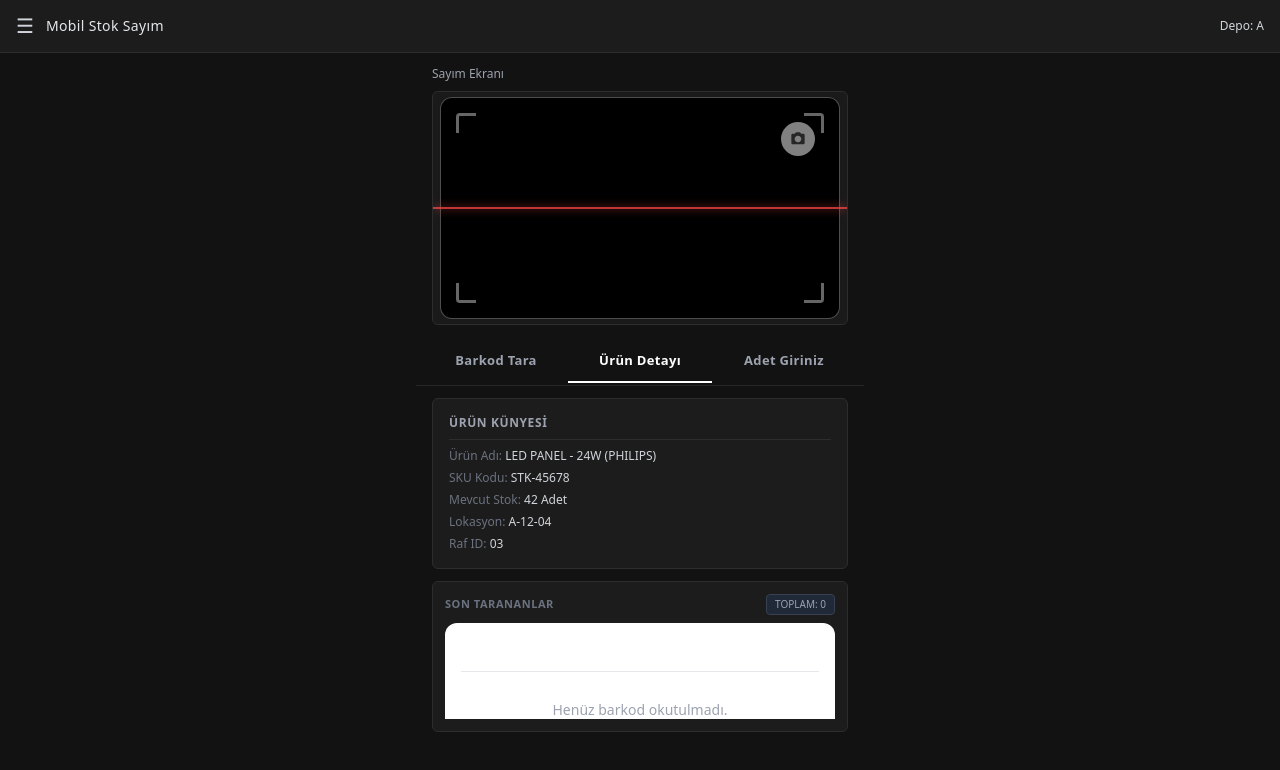
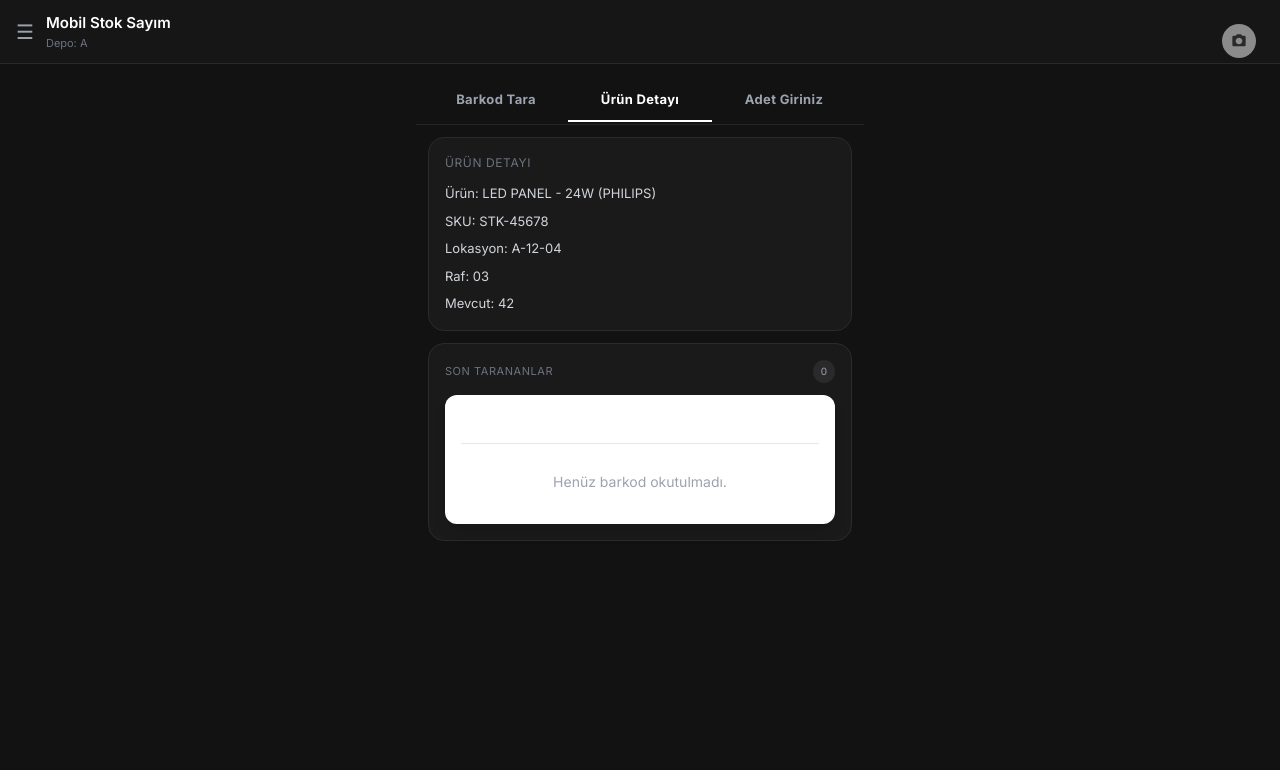
Before and after one commit to celalkale-gitcode/Ayakkabi_Erp, a Next.js app in the folder frontend/: page /dashboard/inventory in a window 1280 px wide. Both pictures are taken after a click on the button "Ürün Detayı". Shown: the top 770 px of the page. Built offline with nearby package versions, Linux system fonts and the light colour scheme.

Commit message:
Update page.tsx

```diff
--- a/frontend/src/app/dashboard/inventory/page.tsx
+++ b/frontend/src/app/dashboard/inventory/page.tsx
@@ -1,70 +1,116 @@
 'use client';
 
-import { useState, useRef, useEffect } from 'react';
+import { useState } from 'react';
 
-// Bileşen Importları
+// COMPONENTS
 import BarkodScanner from '@/features/inventory/components/BarcodeScanner';
 import ScanHistoryList from '@/features/inventory/components/ScanHistoryList';
 import ManualProductModal from '@/features/inventory/components/ManualProductModal';
 import CameraButton from '@/features/inventory/components/CameraButton';
-import TabMenu, { TabType } from '@/features/inventory/components/TabMenu'; // Güncellenen TabMenu bileşeni import edildi
+import TabMenu, {
+  TabType,
+} from '@/features/inventory/components/TabMenu';
 
-// Zustand Store ve API Servis Katmanları
+// STORE & API
 import { useInventoryStore } from '@/features/inventory/store/useInventoryStore';
 import { inventoryApi } from '@/features/inventory/services/inventoryApi';
-import { ManualProductPayload, ScannedItem } from '@/features/inventory/types/inventory.types';
+
+import type {
+  ManualProductPayload,
+} from '@/features/inventory/types/inventory.types';
 
 export default function InventoryPage() {
+
   const [barcode, setBarcode] = useState('');
-  const [activeTab, setActiveTab] = useState<TabType>('scan');
-  const [showManualModal, setShowManualModal] = useState(false);
-  const [showSelectionModal, setShowSelectionModal] = useState(false);
-  const [lastScanned, setLastScanned] = useState<string | null>(null);
-  const [isLoading, setIsLoading] = useState(false);
+  const [activeTab, setActiveTab] =
+    useState<TabType>('scan');
 
-  // Görseldeki varsayılan miktar değeri (45)
-  const [quantityInput, setQuantityInput] = useState<number>(45);
+  const [showManualModal, setShowManualModal] =
+    useState(false);
 
-  // Görseldeki LED Panel Bilgileri
-  const [currentProduct, setCurrentProduct] = useState<{
-    name: string;
-    location: string;
-    shelf: string;
-    currentStock: number;
-    sku: string;
-  }>({
+  const [showSelectionModal, setShowSelectionModal] =
+    useState(false);
+
+  const [lastScanned, setLastScanned] =
+    useState<string | null>(null);
+
+  const [isLoading, setIsLoading] =
+    useState(false);
+
+  const [scannerOpen, setScannerOpen] =
+    useState(false);
+
+  const [quantityInput, setQuantityInput] =
+    useState<number>(45);
+
+  const [currentProduct, setCurrentProduct] =
+    useState({
       name: 'LED PANEL - 24W (PHILIPS)',
       location: 'A-12-04',
       shelf: '03',
       currentStock: 42,
-    sku: 'STK-45678'
+      sku: 'STK-45678',
     });
 
-  // Zustand Store Bağlantısı
-  const { scannedItems, addScannedItem } = useInventoryStore();
+  const {
+    scannedItems,
+    addScannedItem,
+  } = useInventoryStore();
 
+  // BARKOD OKUNDU
   const handleBarcode = async (code: string) => {
+
     setBarcode(code);
-    if (lastScanned === code || isLoading) return;
+
+    if (lastScanned === code || isLoading) {
+      return;
+    }
+
     setLastScanned(code);
-    setTimeout(() => setLastScanned(null), 2000);
+
+    setTimeout(() => {
+      setLastScanned(null);
+    }, 2000);
 
     try {
+
       setIsLoading(true);
-      const data = await inventoryApi.scanBarcode(code);
+
+      const data =
+        await inventoryApi.scanBarcode(code);
+
       if (data && data.success !== false) {
+
         let resolvedSku = data.sku || code;
-        let resolvedStock = typeof data.yeniStok === 'number' ? data.yeniStok : 42;
-        let productName = data.modelAdi || 'LED PANEL - 24W (PHILIPS)';
+
+        let resolvedStock =
+          typeof data.yeniStok === 'number'
+            ? data.yeniStok
+            : 42;
+
+        let productName =
+          data.modelAdi ||
+          'LED PANEL - 24W (PHILIPS)';
 
         if (data.varyantlar) {
-          const targetVariant = data.varyantlar.find((v: any) =>
-            v.barkodlar?.some((b: any) => b.barkod === code) || v.sku === code
+
+          const targetVariant =
+            data.varyantlar.find((v: any) =>
+              v.barkodlar?.some(
+                (b: any) => b.barkod === code
+              ) || v.sku === code
             );
+
           if (targetVariant) {
+
             resolvedSku = targetVariant.sku;
-            resolvedStock = targetVariant.stokMiktari;
-            productName = data.modelAdi || 'LED PANEL - 24W (PHILIPS)';
+
+            resolvedStock =
+              targetVariant.stokMiktari;
+
+            productName =
+              data.modelAdi ||
+              'LED PANEL - 24W (PHILIPS)';
           }
         }
 
@@ -73,53 +119,94 @@ export default function InventoryPage() {
           location: data.lokasyon || 'A-12-04',
           shelf: data.raf || '03',
           currentStock: resolvedStock,
-          sku: resolvedSku
+          sku: resolvedSku,
         });
-        setQuantityInput(45); // Varsayılan görsel değeri
+
+        setQuantityInput(45);
+
         setActiveTab('quantity');
+
+        setScannerOpen(false);
+
       } else {
+
         setShowSelectionModal(true);
       }
+
     } catch (error: any) {
-      if (error.response?.data?.code === 'PRODUCT_NOT_FOUND' || error.response?.status === 404) {
+
+      if (
+        error.response?.data?.code ===
+          'PRODUCT_NOT_FOUND' ||
+        error.response?.status === 404
+      ) {
+
         setShowSelectionModal(true);
+
       } else {
-        console.error('Sistem hatası:', error);
+
+        console.error(
+          'Sistem hatası:',
+          error
+        );
       }
+
     } finally {
+
       setIsLoading(false);
     }
   };
 
+  // HIZLI EKLE
   const handleQuickAdd = async () => {
+
     try {
+
       setIsLoading(true);
+
       const payload: ManualProductPayload = {
         barkod: barcode,
         urunAdi: 'Hızlı Eklenen Ürün',
         renk: 'Standart',
         beden: 'Standart',
         sku: 'SKU-' + barcode,
-        miktar: 1
+        miktar: 1,
       };
-      const res = await inventoryApi.createManualProduct(payload);
+
+      const res =
+        await inventoryApi.createManualProduct(
+          payload
+        );
+
       addScannedItem({
         success: true,
         sku: res.sku || payload.sku,
-        yeniStok: res.yeniStok || payload.miktar
+        yeniStok:
+          res.yeniStok || payload.miktar,
       });
+
       setShowSelectionModal(false);
+
       setActiveTab('scan');
+
     } catch (err) {
+
       console.error(err);
+
     } finally {
+
       setIsLoading(false);
     }
   };
 
-  const handleManualFormSubmit = async (formData: any) => {
+  // MANUEL EKLE
+  const handleManualFormSubmit =
+    async (formData: any) => {
+
       try {
+
         setIsLoading(true);
+
         const payload: ManualProductPayload = {
           barkod: barcode,
           urunAdi: formData.urunAdi,
@@ -127,236 +214,419 @@ export default function InventoryPage() {
           renk: formData.renk,
           beden: formData.beden,
           sku: formData.sku || barcode,
-        miktar: Number(formData.miktar) || 1
+          miktar:
+            Number(formData.miktar) || 1,
         };
-      const res = await inventoryApi.createManualProduct(payload);
+
+        const res =
+          await inventoryApi.createManualProduct(
+            payload
+          );
+
         addScannedItem({
           success: true,
           sku: res.sku || payload.sku,
-        yeniStok: res.yeniStok || payload.miktar
+          yeniStok:
+            res.yeniStok || payload.miktar,
         });
+
         setShowManualModal(false);
+
         setActiveTab('scan');
+
       } catch (err) {
+
         console.error(err);
+
       } finally {
+
         setIsLoading(false);
       }
     };
 
+  // ONAY
   const handleConfirmQuantity = async () => {
-    if (!currentProduct) return;
+
     try {
+
       setIsLoading(true);
+
       const payload: ManualProductPayload = {
-        barkod: barcode || currentProduct.sku,
+        barkod:
+          barcode || currentProduct.sku,
         urunAdi: currentProduct.name,
         renk: 'Mevcut',
         beden: 'Mevcut',
         sku: currentProduct.sku,
-        miktar: quantityInput
+        miktar: quantityInput,
       };
-      const res = await inventoryApi.createManualProduct(payload);
+
+      const res =
+        await inventoryApi.createManualProduct(
+          payload
+        );
+
       addScannedItem({
         success: true,
         sku: res.sku || currentProduct.sku,
-        yeniStok: res.yeniStok || quantityInput
+        yeniStok:
+          res.yeniStok || quantityInput,
       });
+
       setBarcode('');
+
       setActiveTab('scan');
+
     } catch (err) {
-      console.error('Stok onaylanamadı:', err);
+
+      console.error(
+        'Stok onaylanamadı:',
+        err
+      );
+
     } finally {
+
       setIsLoading(false);
     }
   };
 
   return (
-    // Tüm sayfa görseldeki gibi mat, koyu antrasit/siyah [#121212] yapıldı
-    <div className="min-h-screen bg-[#121212] text-white flex flex-col font-sans select-none antialiased">
 
-      {/* 1. ÜST HEADER BAR (Görseldeki Koyu Ton ve İnce Alt Çizgi) */}
-      <div className="bg-[#1c1c1c] border-b border-[#2d2d2d] sticky top-0 z-40">
-        <div className="px-4 py-3 flex justify-between items-center">
+    <div className="min-h-screen bg-[#121212] text-white">
+
+      {/* HEADER */}
+      <div className="sticky top-0 z-50 border-b border-[#2a2a2a] bg-[#181818]/95 backdrop-blur">
+
+        <div className="flex items-center justify-between px-4 py-3">
+
           <div className="flex items-center gap-3">
-            <span className="text-xl text-gray-300 cursor-pointer hover:text-white transition">☰</span>
-            <h1 className="text-sm font-medium tracking-wide text-gray-200">Mobil Stok Sayım</h1>
-          </div>
-          <span className="text-[12px] text-gray-300 font-normal">
+
+            <button className="text-gray-400 text-xl">
+              ☰
+            </button>
+
+            <div>
+
+              <h1 className="text-[15px] font-semibold text-white">
+                Mobil Stok Sayım
+              </h1>
+
+              <p className="text-[11px] text-gray-500">
                 Depo: A
-          </span>
-        </div>
+              </p>
+
             </div>
 
-      {/* Ana Mobil Çerçeve Kapsayıcısı */}
-      <div className="flex-1 w-full max-w-md mx-auto flex flex-col">
-
-        {/* Taram Ekranı Başlığı ve Kamera Alanı */}
-        <div className="px-4 pt-3 space-y-2">
-          <h2 className="text-[12px] text-gray-400 font-normal">Sayım Ekranı</h2>
-
-          {/* Kamera / Barkod Tarama Çerçevesi */}
-          <div className="relative w-full aspect-[16/9] bg-[#1a1a1a] rounded-md border border-[#2d2d2d] overflow-hidden flex items-center justify-center">
-            <BarkodScanner onResult={handleBarcode} />
-            {/* Görseldeki kırmızı lazer simülasyon çizgisi */}
-            <div className="absolute inset-x-0 h-[1.5px] bg-red-500 opacity-80 shadow-[0_0_8px_#ef4444]" />
-          </div>
           </div>
 
-        {/* 2. PRO TAB MENÜ (Kamera alanının tam altına yerleştirildi) */}
-        <div className="mt-3">
-          <TabMenu activeTab={activeTab} setActiveTab={setActiveTab} />
+          {/* CAMERA BUTTON */}
+          <CameraButton
+            active={scannerOpen}
+            onClick={() =>
+              setScannerOpen(!scannerOpen)
+            }
+          />
+
         </div>
 
-        {/* 3. DİNAMİK İÇERİK ALANI */}
-        <div className="flex-1 px-4 py-3 space-y-3 overflow-y-auto">
+      </div>
 
-          {/* SEKME A: BARKOD TARA AKTİF MODU İÇİN EK BİLGİ KARTLARI */}
-          {activeTab === 'scan' && (
-            <div className="bg-[#1c1c1c] rounded-md border border-[#2d2d2d] p-3 space-y-2">
-              <p className="text-[11px] font-bold text-gray-500 uppercase tracking-wider">Son Okunan Barkod</p>
-              <div className="bg-[#121212] border border-[#2d2d2d] rounded p-2 flex justify-between items-center">
-                {barcode ? (
-                  <p className="text-sm font-mono text-gray-300 break-all">{barcode}</p>
-                ) : (
-                  <p className="text-gray-500 text-xs italic">Okutma bekleniyor...</p>
-                )}
-                {isLoading && <div className="w-3 h-3 border-2 border-white border-t-transparent rounded-full animate-spin" />}
-              </div>
+      {/* CONTENT */}
+      <div className="w-full max-w-md mx-auto pb-28">
+
+        {/* SCANNER */}
+        {scannerOpen && (
+          <div className="px-[8px] pt-[8px]">
+
+            <BarkodScanner
+              onResult={handleBarcode}
+            />
+
           </div>
         )}
 
-          {/* SEKME B: GENİŞ ÜRÜN DETAYI MODU */}
-          {activeTab === 'detail' && (
-            <div className="bg-[#1c1c1c] p-4 rounded-md border border-[#2d2d2d] space-y-2">
-              <h3 className="text-xs uppercase tracking-wider text-gray-400 font-bold border-b border-[#2d2d2d] pb-2">Ürün Künyesi</h3>
-              <div className="text-xs space-y-1.5 text-gray-300">
-                <p><span className="text-gray-500">Ürün Adı:</span> {currentProduct.name}</p>
-                <p><span className="text-gray-500">SKU Kodu:</span> {currentProduct.sku}</p>
-                <p><span className="text-gray-500">Mevcut Stok:</span> {currentProduct.currentStock} Adet</p>
-                <p><span className="text-gray-500">Lokasyon:</span> {currentProduct.location}</p>
-                <p><span className="text-gray-500">Raf ID:</span> {currentProduct.shelf}</p>
+        {/* TAB MENU */}
+        <div className="mt-3">
+          <TabMenu
+            activeTab={activeTab}
+            setActiveTab={setActiveTab}
+          />
         </div>
+
+        {/* BODY */}
+        <div className="space-y-3 px-3 py-3">
+
+          {/* SCAN TAB */}
+          {activeTab === 'scan' && (
+
+            <div className="rounded-2xl border border-[#2b2b2b] bg-[#1a1a1a] p-4">
+
+              <div className="mb-2 flex items-center justify-between">
+
+                <p className="text-[11px] uppercase tracking-wider text-gray-500">
+                  Son Okunan Barkod
+                </p>
+
+                {isLoading && (
+                  <div className="h-4 w-4 animate-spin rounded-full border-2 border-white border-t-transparent" />
+                )}
+
+              </div>
+
+              <div className="rounded-xl border border-[#2f2f2f] bg-[#111111] p-3">
+
+                {barcode ? (
+
+                  <p className="break-all font-mono text-[15px] text-green-400">
+                    {barcode}
+                  </p>
+
+                ) : (
+
+                  <p className="text-[13px] text-gray-500">
+                    Barkod okutulmadı
+                  </p>
+
+                )}
+
+              </div>
+
             </div>
           )}
 
-          {/* SEKME C VEYA GENEL GÖRÜNÜM: ÜRÜN BİLGİLERİ VE MİKTAR PANELİ */}
-          {/* Görselde sekmelerin altında direkt bu panel açık olduğu için activeTab koşulundan bağımsız veya quantity sekmesinde gösterilebilir */}
-          {activeTab === 'quantity' && (
-            <div className="space-y-3">
-              {/* Ürün Künyesi Kartı */}
-              <div className="bg-[#1c1c1c] p-3 rounded-md border border-[#2d2d2d] space-y-1 text-left">
-                <p className="text-[13px] font-medium text-gray-200">
-                  ÜRÜN ADI: {currentProduct?.name}
+          {/* DETAIL TAB */}
+          {activeTab === 'detail' && (
+
+            <div className="rounded-2xl border border-[#2b2b2b] bg-[#1a1a1a] p-4 space-y-3">
+
+              <h2 className="text-[12px] uppercase tracking-wider text-gray-500">
+                Ürün Detayı
+              </h2>
+
+              <div className="space-y-2 text-[13px] text-gray-300">
+
+                <p>
+                  Ürün:
+                  {' '}
+                  {currentProduct.name}
                 </p>
-                <p className="text-[12px] text-gray-400">
-                  Lokasyon: {currentProduct?.location}
+
+                <p>
+                  SKU:
+                  {' '}
+                  {currentProduct.sku}
                 </p>
-                <p className="text-[12px] text-gray-400">
-                  Raf: {currentProduct?.shelf}
+
+                <p>
+                  Lokasyon:
+                  {' '}
+                  {currentProduct.location}
                 </p>
+
+                <p>
+                  Raf:
+                  {' '}
+                  {currentProduct.shelf}
+                </p>
+
+                <p>
+                  Mevcut:
+                  {' '}
+                  {currentProduct.currentStock}
+                </p>
+
               </div>
 
-              {/* Sayım Miktar Paneli */}
-              <div className="bg-[#1c1c1c] p-3 rounded-md border border-[#2d2d2d] space-y-3">
-                <p className="text-[12px] text-gray-300">
-                  Mevcut: {currentProduct?.currentStock} Adet
+            </div>
+          )}
+
+          {/* QUANTITY TAB */}
+          {activeTab === 'quantity' && (
+
+            <div className="space-y-3">
+
+              <div className="rounded-2xl border border-[#2b2b2b] bg-[#1a1a1a] p-4">
+
+                <p className="text-[13px] text-white">
+                  {currentProduct.name}
                 </p>
 
-                {/* Dev Miktar Giriş Kutusu */}
-                <div className="flex items-center justify-between bg-[#121212] border border-[#2d2d2d] rounded-md px-3 py-1.5">
-                  <span className="text-[12px] text-gray-400">Miktar Girin:</span>
+                <p className="mt-1 text-[12px] text-gray-500">
+                  Raf:
+                  {' '}
+                  {currentProduct.shelf}
+                  {' • '}
+                  Lokasyon:
+                  {' '}
+                  {currentProduct.location}
+                </p>
+
+              </div>
+
+              <div className="rounded-2xl border border-[#2b2b2b] bg-[#1a1a1a] p-4">
+
+                <div className="mb-3 flex items-center justify-between">
+
+                  <span className="text-[13px] text-gray-400">
+                    Sayım Miktarı
+                  </span>
+
                   <input
                     type="number"
                     value={quantityInput}
-                    onChange={(e) => setQuantityInput(Math.max(1, Number(e.target.value)))}
-                    className="w-24 bg-transparent text-right text-base font-normal text-white focus:outline-none"
+                    onChange={(e) =>
+                      setQuantityInput(
+                        Math.max(
+                          1,
+                          Number(e.target.value)
+                        )
+                      )
+                    }
+                    className="w-24 border-none bg-transparent text-right text-2xl font-semibold text-white outline-none"
                   />
+
                 </div>
 
-                {/* +1, +10, Sil Buton Takımı */}
                 <div className="grid grid-cols-3 gap-2">
+
                   <button
-                    onClick={() => setQuantityInput((prev) => prev + 1)}
-                    className="bg-[#2a2a2a] hover:bg-[#333333] py-2.5 rounded text-xs text-gray-200 border border-[#3d3d3d] transition-colors"
+                    onClick={() =>
+                      setQuantityInput(
+                        quantityInput + 1
+                      )
+                    }
+                    className="rounded-xl bg-[#2b2b2b] py-3 text-sm"
                   >
                     +1
                   </button>
+
                   <button
-                    onClick={() => setQuantityInput((prev) => prev + 10)}
-                    className="bg-[#2a2a2a] hover:bg-[#333333] py-2.5 rounded text-xs text-gray-200 border border-[#3d3d3d] transition-colors"
+                    onClick={() =>
+                      setQuantityInput(
+                        quantityInput + 10
+                      )
+                    }
+                    className="rounded-xl bg-[#2b2b2b] py-3 text-sm"
                   >
                     +10
                   </button>
+
                   <button
-                    onClick={() => setQuantityInput(1)}
-                    className="bg-[#2a2a2a] hover:bg-[#333333] py-2.5 rounded text-xs text-gray-400 border border-[#3d3d3d] transition-colors"
+                    onClick={() =>
+                      setQuantityInput(1)
+                    }
+                    className="rounded-xl bg-[#2b2b2b] py-3 text-sm"
                   >
                     Sil
                   </button>
+
                 </div>
 
-                {/* GÖRSELDEKİ CANLI YEŞİL ONAYLA BUTONU */}
                 <button
                   onClick={handleConfirmQuantity}
                   disabled={isLoading}
-                  className="w-full bg-[#22c55e] hover:bg-[#16a34a] disabled:opacity-40 py-3 rounded-md font-medium text-xs tracking-wider uppercase transition-colors text-white"
+                  className="mt-4 w-full rounded-xl bg-green-500 py-3 text-sm font-semibold text-black disabled:opacity-40"
                 >
-                  {isLoading ? 'İŞLENİYOR...' : 'ONAYLA'}
+                  {isLoading
+                    ? 'İŞLENİYOR...'
+                    : 'ONAYLA'}
                 </button>
+
               </div>
+
             </div>
           )}
 
-          {/* REZERV GEÇMİŞ TABLOSU (Sayfa altında minimal liste) */}
-          <div className="bg-[#1c1c1c] rounded-md border border-[#2d2d2d] p-3">
-            <div className="flex justify-between items-center mb-2">
-              <h2 className="text-[11px] font-bold uppercase tracking-wider text-gray-500">Son Tarananlar</h2>
-              <span className="text-[10px] bg-gray-800 text-gray-400 px-2 py-0.5 rounded border border-gray-700">
-                TOPLAM: {scannedItems.length}
+          {/* HISTORY */}
+          <div className="rounded-2xl border border-[#2b2b2b] bg-[#1a1a1a] p-4">
+
+            <div className="mb-3 flex items-center justify-between">
+
+              <h2 className="text-[11px] uppercase tracking-wider text-gray-500">
+                Son Tarananlar
+              </h2>
+
+              <span className="rounded-full bg-[#2a2a2a] px-2 py-1 text-[10px] text-gray-400">
+                {scannedItems.length}
               </span>
+
             </div>
-            <div className="max-h-24 overflow-y-auto">
-              <ScanHistoryList items={scannedItems} />
-            </div>
+
+            <ScanHistoryList
+              items={scannedItems}
+            />
+
           </div>
 
         </div>
+
       </div>
 
-      {/* ÜRÜN BULUNAMADI MODALİ */}
+      {/* PRODUCT NOT FOUND */}
       {showSelectionModal && (
-        <div className="fixed inset-0 z-50 bg-black/80 flex items-center justify-center p-4">
-          <div className="bg-[#1c1c1c] border border-[#2d2d2d] w-full max-w-sm rounded-md p-4 space-y-3">
-            <div className="text-center space-y-1">
-              <h3 className="text-sm font-bold text-white uppercase">Ürün Bulunamadı</h3>
-              <p className="text-xs text-gray-400 break-all">
-                <span className="font-mono text-gray-300">{barcode}</span> barkodu kayıtlı değil.
+
+        <div className="fixed inset-0 z-50 flex items-center justify-center bg-black/80 p-4">
+
+          <div className="w-full max-w-sm rounded-2xl border border-[#2b2b2b] bg-[#1a1a1a] p-5">
+
+            <h3 className="text-center text-lg font-semibold">
+              Ürün Bulunamadı
+            </h3>
+
+            <p className="mt-2 break-all text-center text-sm text-gray-400">
+              {barcode}
             </p>
+
+            <div className="mt-5 space-y-2">
+
+              <button
+                onClick={handleQuickAdd}
+                className="w-full rounded-xl bg-blue-600 py-3 text-sm font-medium"
+              >
+                Yeni Ürün Ekle
+              </button>
+
+              <button
+                onClick={() => {
+                  setShowSelectionModal(false);
+                  setActiveTab('scan');
+                }}
+                className="w-full rounded-xl border border-[#3a3a3a] bg-[#242424] py-3 text-sm text-gray-300"
+              >
+                Tekrar Tara
+              </button>
+
+              <button
+                onClick={() => {
+                  setShowSelectionModal(false);
+                  setShowManualModal(true);
+                }}
+                className="w-full rounded-xl border border-blue-500/20 bg-transparent py-3 text-sm text-blue-400"
+              >
+                Manuel Ekle
+              </button>
+
             </div>
-            <div className="flex flex-col gap-2">
-              <button onClick={handleQuickAdd} className="w-full bg-blue-600 text-white py-2 rounded text-xs font-medium">
-                1. Yeni Ürün Ekle
-              </button>
-              <button onClick={() => { setShowSelectionModal(false); setActiveTab('scan'); }} className="w-full bg-[#2a2a2a] text-gray-300 py-2 rounded text-xs border border-[#3d3d3d]">
-                2. Tekrar Tara
-              </button>
-              <button onClick={() => { setShowSelectionModal(false); setShowManualModal(true); }} className="w-full bg-transparent text-blue-400 py-2 rounded text-xs border border-blue-500/30">
-                3. Manuel Ekle
-              </button>
+
           </div>
-          </div>
+
         </div>
       )}
 
-      {/* MANUEL DETAY FORMU MODALİ */}
+      {/* MANUAL MODAL */}
       {showManualModal && (
+
         <ManualProductModal
           barkod={barcode}
-          onClose={() => { setShowManualModal(false); setActiveTab('scan'); }}
+          onClose={() => {
+            setShowManualModal(false);
+            setActiveTab('scan');
+          }}
           onSubmit={handleManualFormSubmit}
         />
+
       )}
+
     </div>
   );
 }
```
Lines whose indentation alone changed are shown as unchanged.
